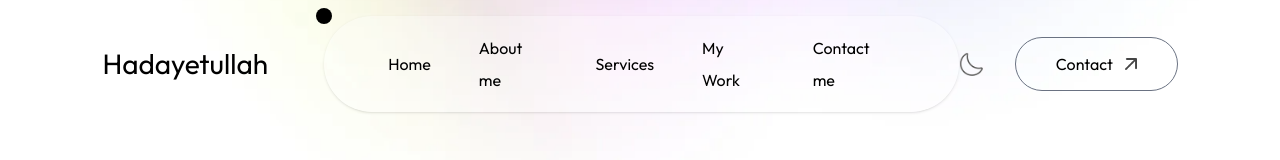
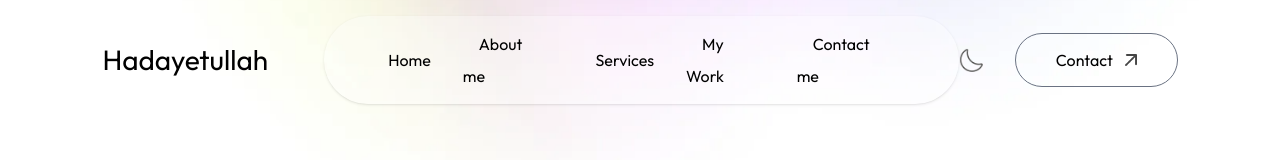
Before and after one commit to Hadayetullah/portfolio-v2, a Next.js app: page / in a window 1280 px wide. Shown: the top 160 px of the page. Built offline with nearby package versions, Linux system fonts and the light colour scheme; a web font is replaced by a local one.

Commit message:
Hide custom cursor when pointing out of the ul menu.

```diff
--- a/app/components/CursorNavEvent.tsx
+++ b/app/components/CursorNavEvent.tsx
@@ -5,13 +5,11 @@ type Props = {
 };
 
 const CursorNavEvent = ({ hoveredElementRect }: Props) => {
-    // console.log(hoveredElementRect)
   return (
     <div>
         {hoveredElementRect && (
         <div
-          className="fixed pointer-events-none cursor-none border border-red-900 transition-all duration-300 ease-in-out"
-          style={{
+        style={{
             top: hoveredElementRect.top + window.scrollY,
             left: hoveredElementRect.left + window.scrollX,
             width: hoveredElementRect.width,
@@ -19,6 +17,7 @@ const CursorNavEvent = ({ hoveredElementRect }: Props) => {
             borderRadius: '8px',
             zIndex: 50,
           }}
+          className={`fixed pointer-events-none cursor-none border border-red-900 transition-all duration-300 ease-in-out`}
         />
       )}
     </div>
--- a/app/components/CustomCursor.tsx
+++ b/app/components/CustomCursor.tsx
@@ -4,19 +4,20 @@ import { useEffect, useState } from "react";
 
 type Props = {
   cursorPosition: {x: number, y: number};
+  isULCursorVisible: boolean;
 };
 
-export default function CustomCursor({ cursorPosition }: Props) {
+export default function CustomCursor({ cursorPosition, isULCursorVisible }: Props) {
 
   return (
     <div
-      className="pointer-events-none z-[200] w-4 h-4 bg-black rounded-full"
+      className={`pointer-events-none z-[200] w-4 h-4 bg-black rounded-full ${isULCursorVisible ? '' : 'hidden'}`}
       style={{
         position: "absolute",
         top: cursorPosition.y,
         left: cursorPosition.x,
-        transform: "translate(-50%, -50%)",
-        transition: "transform 0.03s linear",
+        transform: "translate(-50%, -50%)", // Will be overridden
+        transition: "transform 0.03s linear", // Optional: slight smoothing
       }}
     />
   );
--- a/app/components/NavLargeDevice.tsx
+++ b/app/components/NavLargeDevice.tsx
@@ -9,9 +9,7 @@ type Props = {
 const NavLargeDevice = ({isScrolled}: Props) => {
     const [hoverRect, setHoverRect] = useState<DOMRect | null>(null);
     const [cursorPosition, setCursorPosition] = useState<{x: number, y: number}>({ x: 0, y: 0 });
-
-    // console.log("first")
-
+    const [ulCursorVisibility, setULCursorVisibility] = useState<boolean>(false);
 
     const handleMouseEnter = (e: React.MouseEvent<HTMLLIElement>) => {
         const rect = e.currentTarget.getBoundingClientRect();
@@ -22,10 +20,12 @@ const NavLargeDevice = ({isScrolled}: Props) => {
         setHoverRect(null);
     };
 
+    const handleULCursorVisibility = (e: boolean) => {
+        setULCursorVisibility(e);
+    }
+
     const handleMouseMove = (e: React.MouseEvent<HTMLUListElement>) => {
         const rect = e.currentTarget.getBoundingClientRect();
-            console.log("ClientX : ",e.clientX)
-            console.log("Rect left : ",rect.left)
         setCursorPosition({
             x: e.clientX - rect.left,
             y: e.clientY - rect.top,
@@ -37,44 +37,41 @@ const NavLargeDevice = ({isScrolled}: Props) => {
         <CursorNavEvent hoveredElementRect={hoverRect} />
         <ul
             onMouseMove={handleMouseMove}
+            onMouseEnter={() => handleULCursorVisibility(true)}
+            onMouseLeave={() => handleULCursorVisibility(false)}
             className={`hidden cursor-none relative md:flex items-center gap-2 lg:gap-4 rounded-full px-12 py-3
                 ${isScrolled ? '' : 'bg-[#ffffff50] shadow-sm dark:border dark:border-white/50 dark:bg-transparent'}`}
         >
-            <CustomCursor cursorPosition={cursorPosition} />
+            <CustomCursor cursorPosition={cursorPosition} isULCursorVisible={ulCursorVisibility} />
             <li
-                className='cursor-none px-4 py-1'
                 onMouseEnter={handleMouseEnter}
                 onMouseLeave={handleMouseLeave}
             >
-                <a className='font-ovo cursor-none' href="#home">Home</a>
+                <a className='font-ovo cursor-pointer px-4 py-1' href="#home">Home</a>
             </li>
             <li
-                className='cursor-none px-4 py-1'
                 onMouseEnter={handleMouseEnter}
                 onMouseLeave={handleMouseLeave}
             >
-                <a className='font-ovo cursor-none' href="#about">About me</a>
+                <a className='font-ovo cursor-pointer px-4 py-1' href="#about">About me</a>
             </li>
             <li
-                className='cursor-none px-4 py-1'
                 onMouseEnter={handleMouseEnter}
                 onMouseLeave={handleMouseLeave}
             >
-                <a className='font-ovo cursor-none' href="#services">Services</a>
+                <a className='font-ovo cursor-pointer px-4 py-1' href="#services">Services</a>
             </li>
             <li
-                className='cursor-none px-4 py-1'
                 onMouseEnter={handleMouseEnter}
                 onMouseLeave={handleMouseLeave}
             >
-                <a className='font-ovo cursor-none' href="#work">My Work</a>
+                <a className='font-ovo cursor-pointer px-4 py-1' href="#work">My Work</a>
             </li>
             <li
-                className='cursor-none px-4 py-1'
                 onMouseEnter={handleMouseEnter}
                 onMouseLeave={handleMouseLeave}
             >
-                <a className='font-ovo cursor-none' href="#contact">Contact me</a>
+                <a className='font-ovo cursor-pointer px-4 py-1' href="#contact">Contact me</a>
             </li>
         </ul>
     </div>
```
Lines whose indentation alone changed are shown as unchanged.
